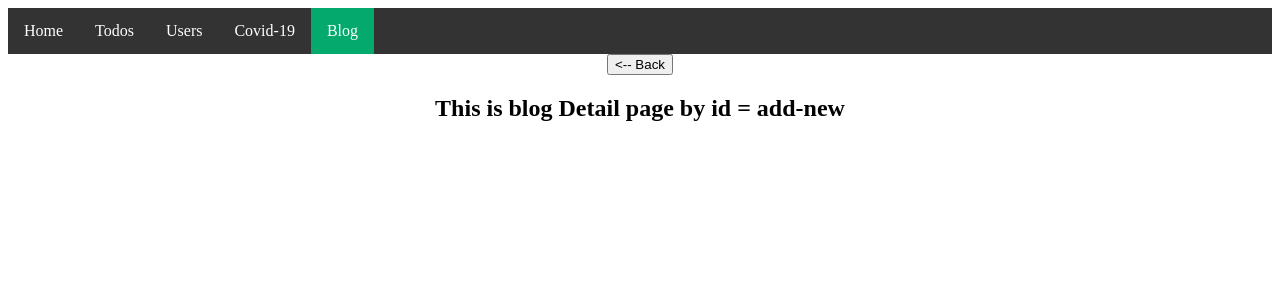
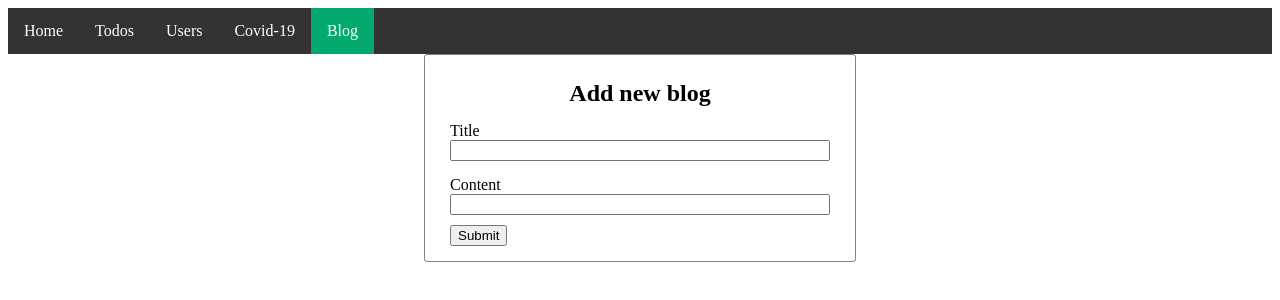
Before and after one commit to Tuantai0512/react-example, a React (Create React App) app: page /blog/add-new in a window 1280 px wide. Shown: the top 300 px of the page. Built offline with nearby package versions, Linux system fonts and the light colour scheme; no server answers.

Commit message:
Create add new post page

```diff
--- /dev/null
+++ b/src/wiews/AddNewBlog/index.js
@@ -0,0 +1,26 @@
+import "../AddNewBlog/style.scss";
+import { useState } from "react";
+
+function AddNewBlog() {
+    const [title, setTitle] = useState('');
+    const [content, setContent] = useState('');
+    const handleSubmit = () => {
+        console.log("Check form:", title, " + ", content);
+    }
+    return (
+        <div className="add-new-container">
+            <h2 className="text-add-new">Add new blog</h2>
+            <div className="inputs-data">
+                <label>Title</label>
+                <input type="text" value={title} onChange={(e) => setTitle(e.target.value)}></input>
+            </div>
+            <div className="inputs-data">
+                <label>Content</label>
+                <input type="text" value={content} onChange={(e) => setContent(e.target.value)}></input>
+            </div>
+            <button type="submit" onClick={handleSubmit}>Submit</button>
+        </div>
+    )
+}
+
+export default AddNewBlog
--- /dev/null
+++ b/src/wiews/AddNewBlog/style.scss
@@ -0,0 +1,27 @@
+.add-new-container {
+    max-width    : 400px;
+    border       : 1px solid grey;
+    border-radius: 3px;
+    padding      : 15px;
+    margin       : 0 auto;
+    text-align   : left;
+
+    .text-add-new {
+        margin    : 10px 0;
+        text-align: center;
+    }
+
+    .inputs-data {
+        padding: 5px;
+        margin : 5px;
+
+        display       : flex;
+        flex-direction: column;
+    }
+
+    button {
+        margin-left: 10px;
+    }
+
+
+}
--- a/src/wiews/Blog/index.js
+++ b/src/wiews/Blog/index.js
@@ -13,6 +13,7 @@ function Blog() {
 
     return (
         <>
+            <button className="Add-btn"><Link to={'/blog/add-new'}>+ Add new</Link></button>
             <h2>This is blog page</h2>
             <div className="blogs-container">
                 {newData && newData.length > 0 && newData.map((item) => {
--- a/src/wiews/Blog/style.scss
+++ b/src/wiews/Blog/style.scss
@@ -25,3 +25,7 @@
       }
   }
 }
+
+.Add-btn{
+    margin-top: 50px;
+}
--- a/src/wiews/BlogDetail/index.js
+++ b/src/wiews/BlogDetail/index.js
@@ -15,7 +15,6 @@ function BlogDetail() {
             <button onClick={handleBack}>&lt;--  Back</button>
             <h2>This is blog Detail page by id = {id}</h2>
             {dataBlog &&
-
                 <>
                     <h5>{dataBlog.title}</h5>
                     <p>{dataBlog.body}</p>
--- a/src/wiews/Nav/nav.js
+++ b/src/wiews/Nav/nav.js
@@ -8,6 +8,7 @@ import DetailUser from "../Users/DetailUser";
 import Covid19 from "../Covid19";
 import Blog from "../Blog"
 import BlogDetail from "../BlogDetail";
+import AddNewBlog from "../AddNewBlog";
 
 class Nav extends React.Component{
     render(){
@@ -28,6 +29,7 @@ class Nav extends React.Component{
                     <Route path="/covid-19" element={<Covid19/>}/>
                     <Route path="/blog" element={<Blog/>}/>
                     <Route path="/blog/:id" element={<BlogDetail/>}/>
+                    <Route path="/blog/add-new" element={<AddNewBlog/>}/>
                 </Routes>
             </>
         )
```
